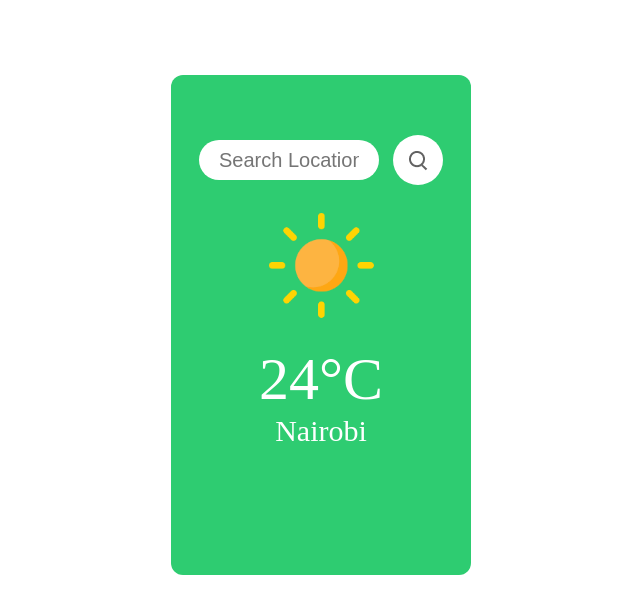
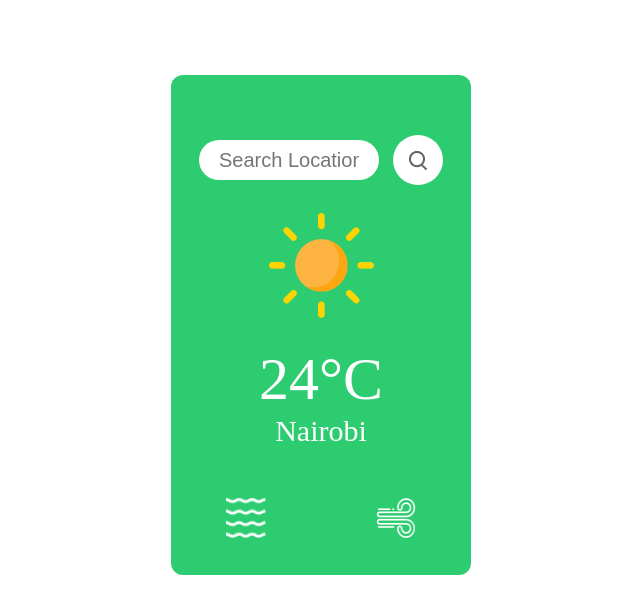
Before and after one commit to briansimiyuj/weather-app-react, a React (Create React App) app: page / in a window 1280 px wide. Shown: the top 614 px of the page, without its empty margins (319-959 px from the left). Built offline with nearby package versions, Linux system fonts and the light colour scheme.

Commit message:
Element icon

```diff
--- a/src/Script.jsx
+++ b/src/Script.jsx
@@ -2,6 +2,7 @@ import Form from './components/Form'
 import WeatherImage from './components/WeatherImage'
 import WeatherTemp from './components/WeatherTemp'
 import WeatherLocation from './components/WeatherLocation'
+import WeatherElement from './components/WeatherElement'
 
 function Script(){
   return (
@@ -15,6 +16,8 @@ function Script(){
 
       <WeatherLocation/>
 
+      <WeatherElement/>
+
     </div>
   )
 }
--- /dev/null
+++ b/src/components/ElementIcon.jsx
@@ -0,0 +1,11 @@
+const ElementIcon = ({ src, alt }) =>{
+
+    return(
+
+        <img src={src} alt={alt} className="icon" />
+
+    )
+
+}
+
+export default ElementIcon
--- /dev/null
+++ b/src/components/WeatherElement.jsx
@@ -0,0 +1,30 @@
+import ElementIcon from './ElementIcon'
+import humidity from '../img/humidity.png'
+import wind from '../img/wind.png'
+
+const WeatherElement = () =>{
+
+    return(
+
+        <div className="data-container">
+
+            <div className="element">
+
+                <ElementIcon src={humidity} alt="humidity"/>
+
+            </div>
+
+
+            <div className="element">
+
+                <ElementIcon src={wind} alt="wind"/>
+
+            </div>
+
+        </div>
+
+    )
+
+}
+
+export default WeatherElement
```
